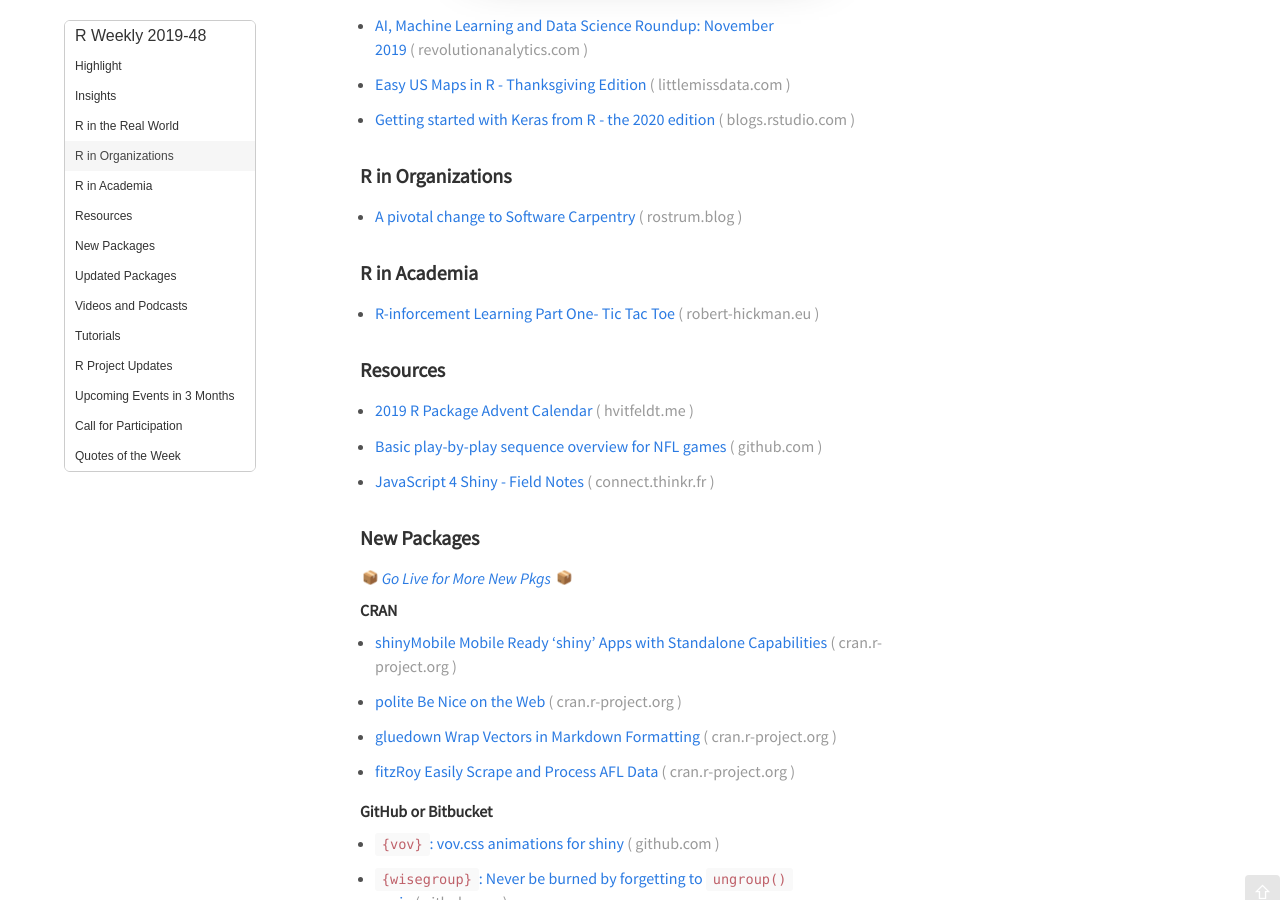
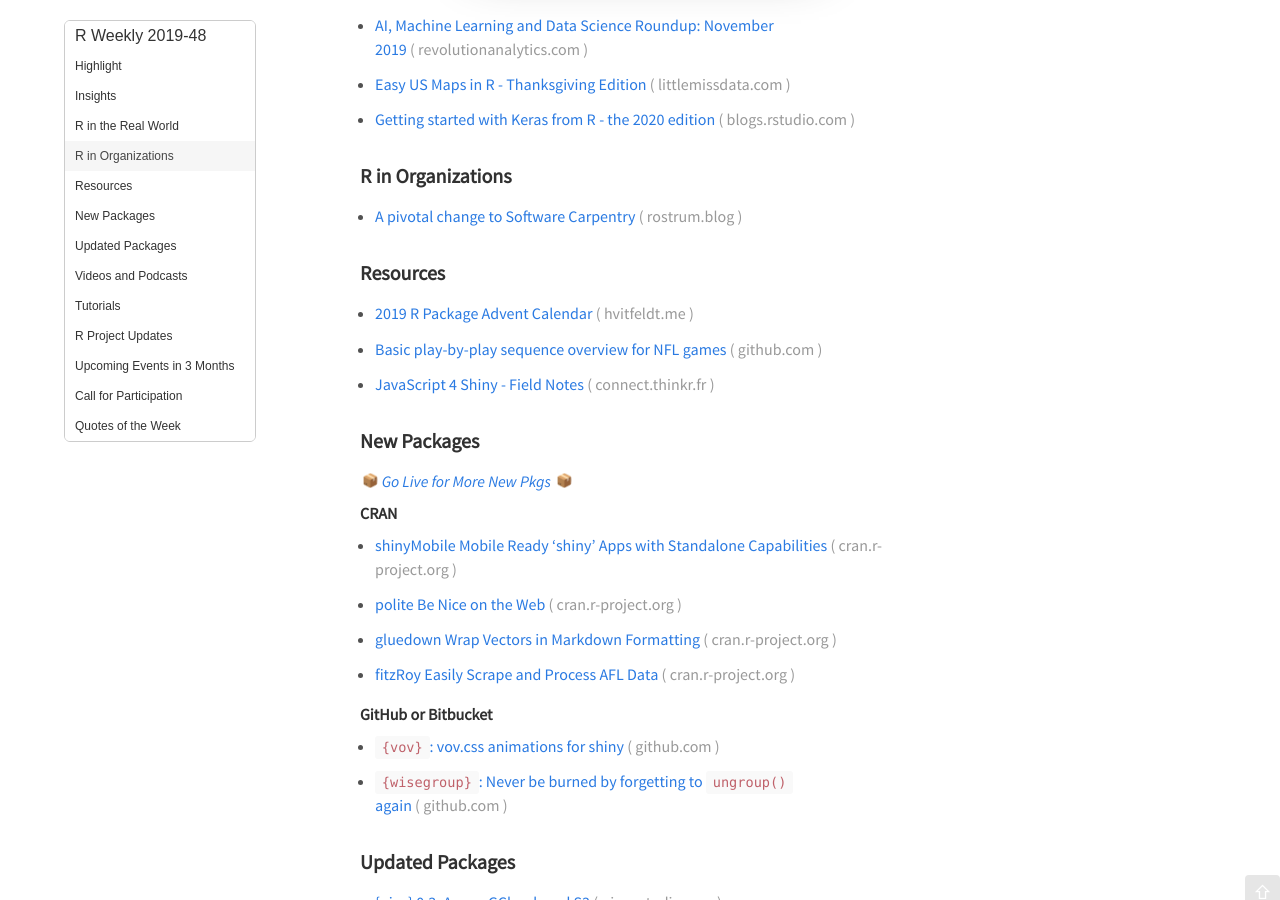
Before and after one commit to rweekly/rweekly.org, a Jekyll site: the page built from draft.md, in a window 1280 px wide and 900 px high, scrolled down 1126 px. Built offline with Jekyll 4.4.1, drawn with Linux system fonts in a browser that asks for light colours; emoji names are drawn with the system emoji font; comment, search, counter and statistics services are not loaded; grey boxes are pictures that could not be loaded.

Commit message:
oops remove duplicate entry in the same file!

```diff
--- a/draft.md
+++ b/draft.md
@@ -32,10 +32,6 @@
 ###  R in Organizations
 
 + [A pivotal change to Software Carpentry](https://www.rostrum.blog/2019/11/27/pivot/)
-
-### R in Academia
-
-+ [R-inforcement Learning Part One- Tic Tac Toe](https://www.robert-hickman.eu/post/r-inforcement_learning_one/)
 
 ###  Resources
 
```
